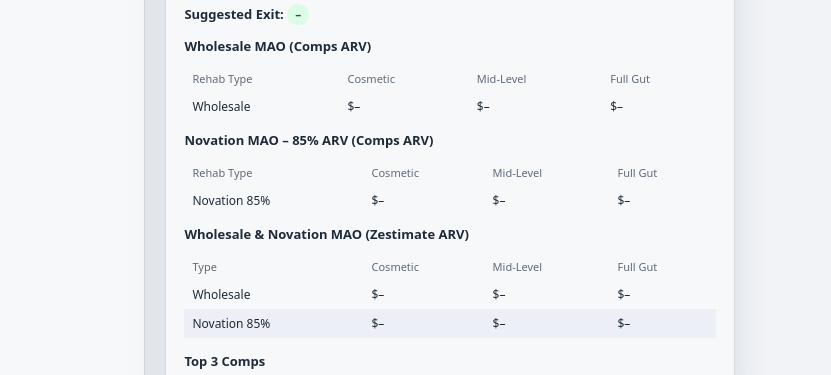
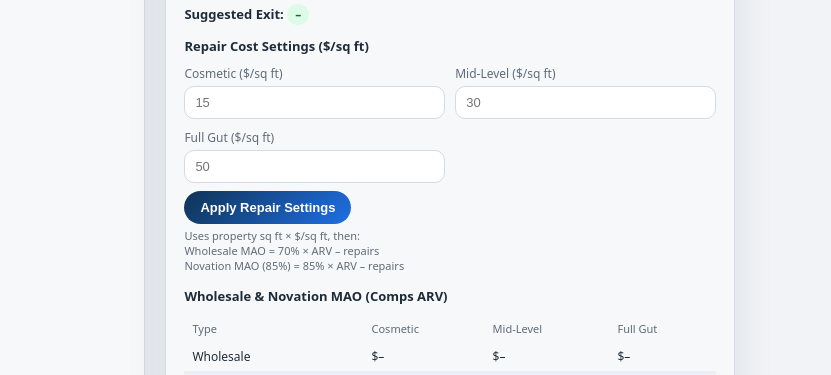
Before and after one commit to lukayanes/arvcalc, a plain HTML site: page index.html in a window 1280 px wide. Shown: the part 423-798 px from the top of the page, 449-1280 px from the left. Drawn offline with Linux system fonts and the light colour scheme.

Commit message:
Add repair cost settings and update MAO sections
Added repair cost settings section with input fields for cosmetic, mid-level, and full gut repair costs. Updated wholesale and novation MAO sections.

```diff
--- a/index.html
+++ b/index.html
@@ -430,12 +430,42 @@
           Suggested Exit: <span id="exitStrategy">–</span>
         </div>
 
-        <!-- WHOLESALE (COMPS) -->
-        <h3 style="font-size:13px;margin-top:14px;">Wholesale MAO (Comps ARV)</h3>
+                <!-- REPAIR SETTINGS -->
+        <div style="margin-top:14px;">
+          <div style="font-size:13px;font-weight:600;margin-bottom:6px;">
+            Repair Cost Settings ($/sq ft)
+          </div>
+          <div class="field-grid">
+            <div>
+              <label for="rateCosmetic">Cosmetic ($/sq ft)</label>
+              <input id="rateCosmetic" type="text" placeholder="15" />
+            </div>
+            <div>
+              <label for="rateMid">Mid-Level ($/sq ft)</label>
+              <input id="rateMid" type="text" placeholder="30" />
+            </div>
+            <div>
+              <label for="rateFull">Full Gut ($/sq ft)</label>
+              <input id="rateFull" type="text" placeholder="50" />
+            </div>
+          </div>
+          <button id="applyRepairs" class="btn btn-primary" style="margin-top:8px;">
+            Apply Repair Settings
+          </button>
+          <div class="subtext">
+            Uses property sq ft × $/sq ft, then:<br />
+            Wholesale MAO = 70% × ARV – repairs<br />
+            Novation MAO (85%) = 85% × ARV – repairs
+          </div>
+        </div>
+
+
+        <!-- WHOLESALE + NOVATION 85% (COMPS ARV) -->
+        <h3 style="font-size:13px;margin-top:14px;">Wholesale &amp; Novation MAO (Comps ARV)</h3>
         <table>
           <thead>
             <tr>
-              <th>Rehab Type</th>
+              <th>Type</th>
               <th>Cosmetic</th>
               <th>Mid-Level</th>
               <th>Full Gut</th>
@@ -448,21 +478,6 @@
               <td id="wMidComps">$–</td>
               <td id="wFullComps">$–</td>
             </tr>
-          </tbody>
-        </table>
-
-        <!-- NOVATION 85% (COMPS) -->
-        <h3 style="font-size:13px;margin-top:10px;">Novation MAO – 85% ARV (Comps ARV)</h3>
-        <table>
-          <thead>
-            <tr>
-              <th>Rehab Type</th>
-              <th>Cosmetic</th>
-              <th>Mid-Level</th>
-              <th>Full Gut</th>
-            </tr>
-          </thead>
-          <tbody>
             <tr>
               <td>Novation 85%</td>
               <td id="nCos85Comps">$–</td>
@@ -471,6 +486,7 @@
             </tr>
           </tbody>
         </table>
+
 
         <!-- WHOLESALE + NOVATION 85% (ZESTIMATE) -->
         <h3 style="font-size:13px;margin-top:10px;">Wholesale & Novation MAO (Zestimate ARV)</h3>
```
